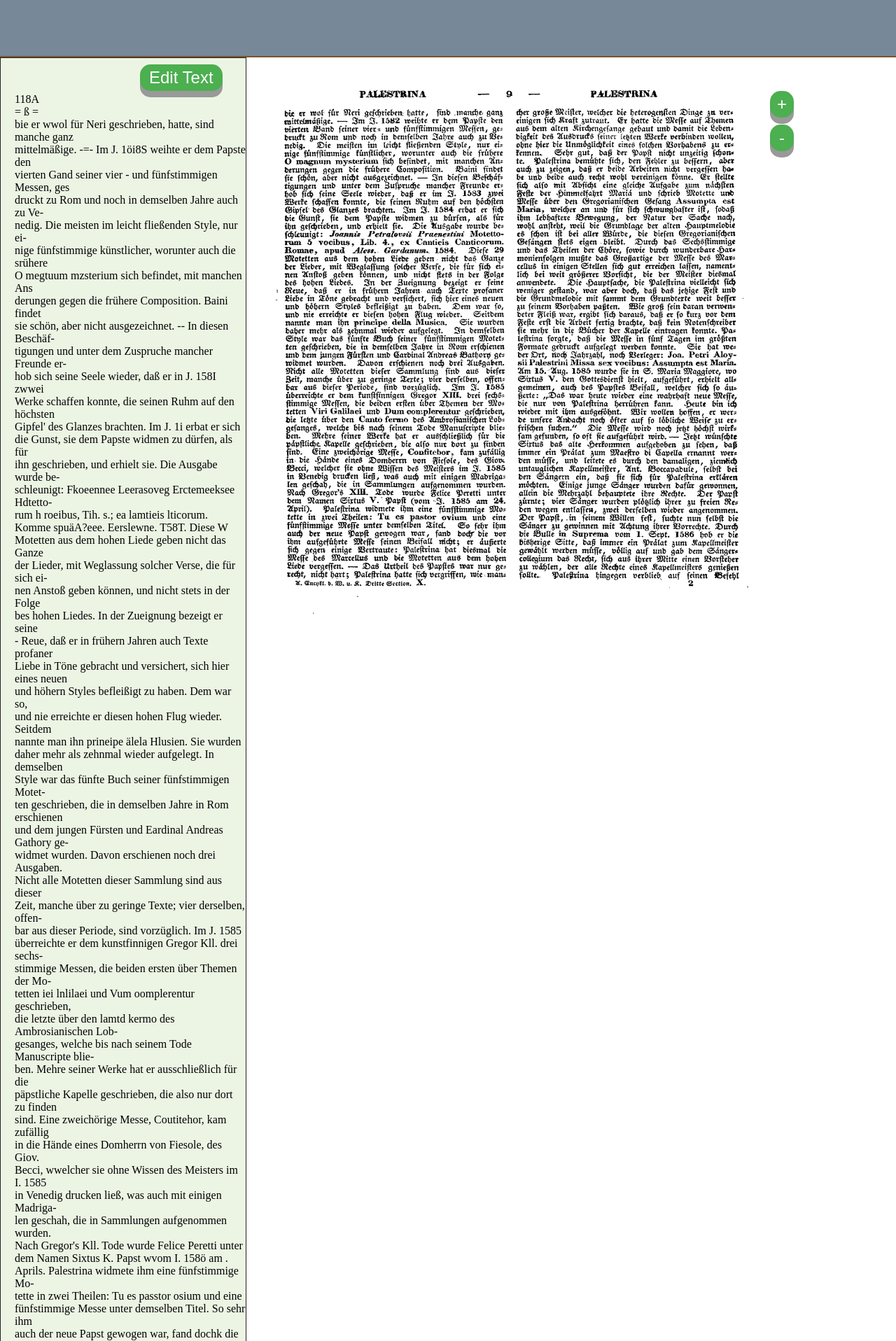
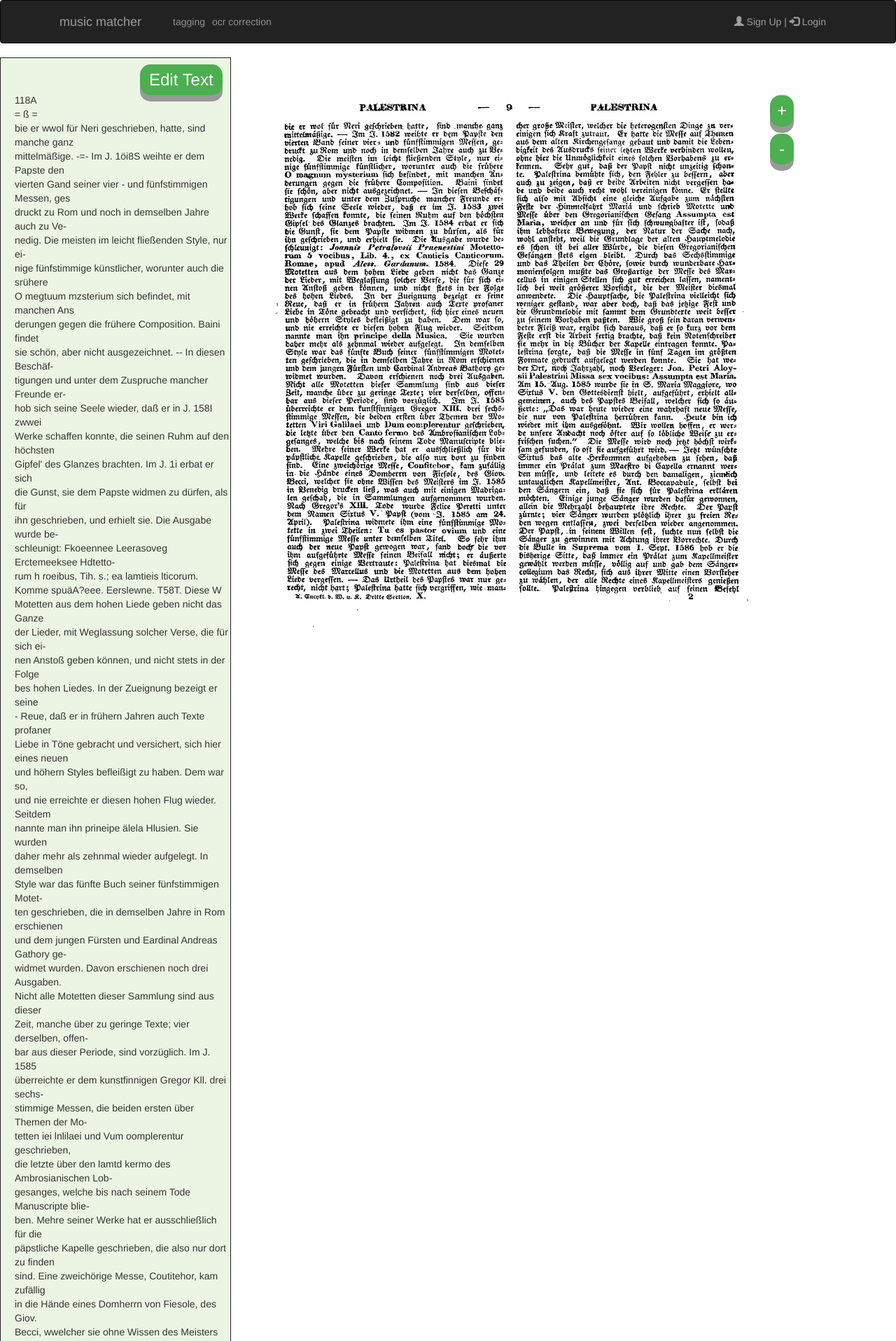
Before and after one commit to tobiasw225/musicmatcher, a PHP site: page /php/text_correction.php in a window 1280 px wide. Shown: the top 1916 px of the page at 70% size. Run offline with PHP 8.4, Linux system fonts and the light colour scheme; some libraries are stand-ins or nearby versions.

Commit message:
include text_correction into project

```diff
--- a/src/html_snippets/header.php
+++ b/src/html_snippets/header.php
@@ -1,20 +1,20 @@
 		<title>music matcher</title>
 		<script src="https://code.jquery.com/jquery-1.11.3.min.js"></script>
 		<script src="https://code.jquery.com/ui/1.12.1/jquery-ui.js"></script>
-  		<link rel="stylesheet" href="css/bootstrap.min.css" type = "text/css"/>
+  		<link rel="stylesheet" href="http://localhost:8000/css/bootstrap.min.css" type = "text/css"/>
 
 
 
 		<!-- Tooltips -->
-   		<link rel="stylesheet" type="text/css" href="css/tooltipster.bundle.min.css" />
-    	<script type="text/javascript" src="js/tooltipster.bundle.min.js"></script>
+   		<link rel="stylesheet" type="text/css" href="http://localhost:8000/css/tooltipster.bundle.min.css" />
+    	<script type="text/javascript" src="http://localhost:8000/js/tooltipster.bundle.min.js"></script>
 
     	<!-- Custom javascript -->
-		<script src="js/script.js" type="text/javascript"></script>
+		<script src="http://localhost:8000/js/script.js" type="text/javascript"></script>
 
 		<!-- Not required, used for page layout -->
 		<link href="https://maxcdn.bootstrapcdn.com/bootstrap/3.3.7/css/bootstrap.min.css" rel="stylesheet" integrity="sha384-BVYiiSIFeK1dGmJRAkycuHAHRg32OmUcww7on3RYdg4Va+PmSTsz/K68vbdEjh4u" crossorigin="anonymous">
 		<script src="https://maxcdn.bootstrapcdn.com/bootstrap/3.3.7/js/bootstrap.min.js" integrity="sha384-Tc5IQib027qvyjSMfHjOMaLkfuWVxZxUPnCJA7l2mCWNIpG9mGCD8wGNIcPD7Txa" crossorigin="anonymous"></script>
 
 		<!-- Custom styles -->
-		<link rel="stylesheet" type="text/css" href="css/style.css" />
+		<link rel="stylesheet" type="text/css" href="http://localhost:8000/css/style.css" />
--- a/src/html_snippets/nav_bar.php
+++ b/src/html_snippets/nav_bar.php
@@ -12,12 +12,13 @@
 
 
             <li class="nav-item ">
-              <a class="nav-link" href="tag_page.php">tagging</a>
+              <a class="nav-link" href="http://localhost:8000/tag_page.php">tagging</a>
             </li>
 
 
             <li class="nav-item">
-              <a class="nav-link" href="note_correction.php">ocr correction</a>
+              <a class="nav-link" href="http://localhost:8000/php/text_correction.php
+              ">ocr correction</a>
             </li>
 
 
--- a/src/php/text_correction.php
+++ b/src/php/text_correction.php
@@ -5,21 +5,22 @@
     <meta http-equiv="Content-Type" content="text/html; charset=utf-8"/>
     <title>Text correction</title>
     <style type="text/css">
-        body {
+       /* body {
             margin: 0;
-        }
+       }*/
 
         #sidebar, #image_header, #image_header_tag {
             position: absolute;
         }
 
+
         #image_header {
             padding: 10px;
         }
-
+		/*
         #header {
             z-index: 4;
-            height: 80px; /* Высота слоя */
+            height: 80px;
             background: lightslategray;
             border-bottom: 2px solid #7B5427;
         }
@@ -29,7 +30,7 @@
             padding: 20px;
             margin: 0;
         }
-
+*/
         #sidebar {
             padding-top: 50px;
             padding-left: 20px;
@@ -105,10 +106,17 @@
     </style>
     <script src="../js/vendor/jquery.js"></script>
     <script src="../js/add_image.js"></script>
+	<?php
+		include ('../html_snippets/header.php');
+		?>
+
 
 </head>
 <body>
-<div id="header"><h1></h1></div>
+		<?php
+		include ('../html_snippets/nav_bar.php');
+		?>
+
 
 <div id="sidebar_header">
 
```
